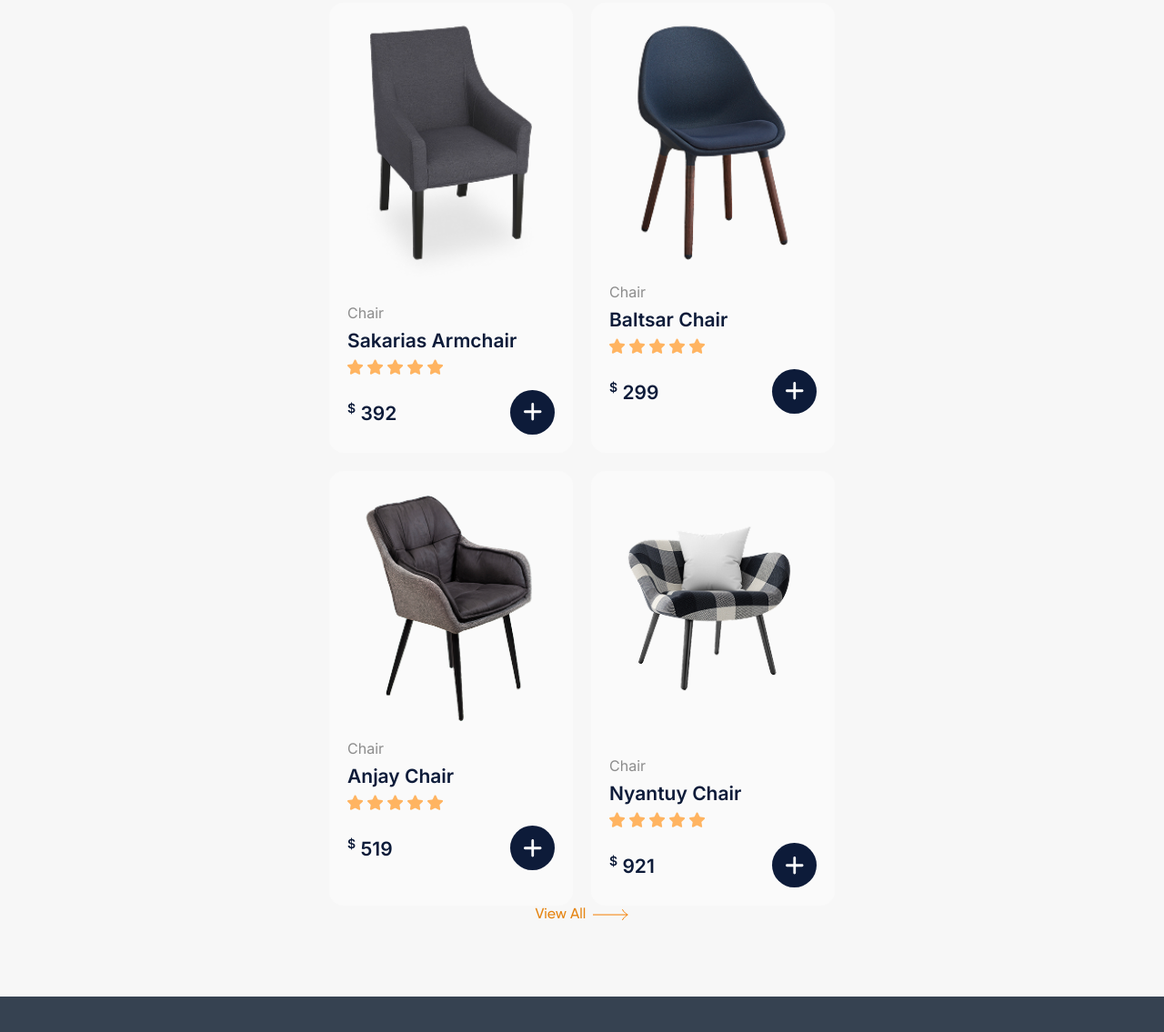
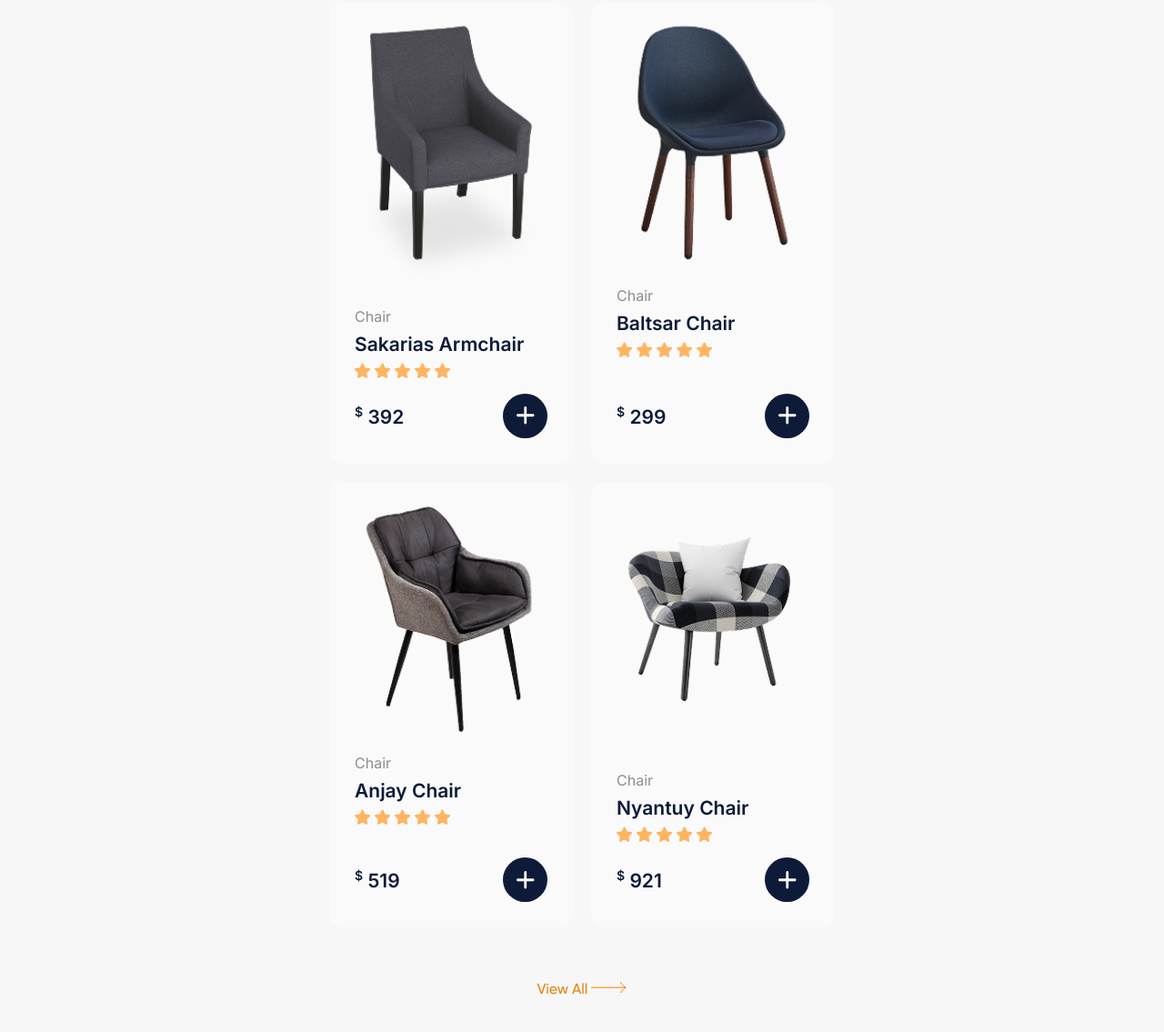
Before and after one commit to laurabaptista/panto-furniture, a plain HTML site: page index.html in a window 1280 px wide. Shown: the part 1708-2843 px from the top of the page at 91% size. Before the commit the page ends 2804 px from the top, so only its background shows below. Drawn offline with Linux system fonts and the light colour scheme.

Commit message:
adjust best-selling section

```diff
--- a/css/style.css
+++ b/css/style.css
@@ -387,7 +387,9 @@ nav ul li a img {
     text-align: left;
     min-width: 268px;
     flex-shrink: 0;
-
+    display: flex;
+    flex-direction: column;
+    justify-content: space-between;
 }
 
 .product-img {
@@ -424,10 +426,19 @@ nav ul li a img {
     height: 18px;
 }
 
+.product-info {
+    display: flex;
+    flex-direction: column;
+    flex: 1;
+    justify-content: flex-end;
+    padding: 8px;
+}
+
 .product-footer {
     display: flex;
     align-items: center;
     justify-content: space-between;
+    margin-top: auto;
 }
 
 .product-price {
@@ -499,6 +510,9 @@ nav ul li a img {
     display: inline-flex;
     align-items: center;
     gap: 8px;
+    margin-top: 60px;
+    display: block;
+    text-align: center;
 }
 
 
```
